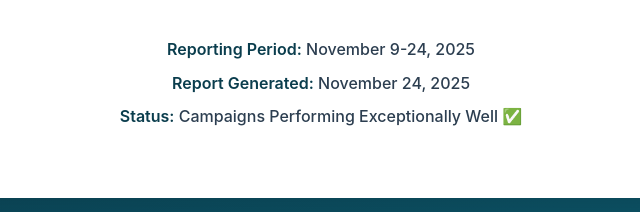
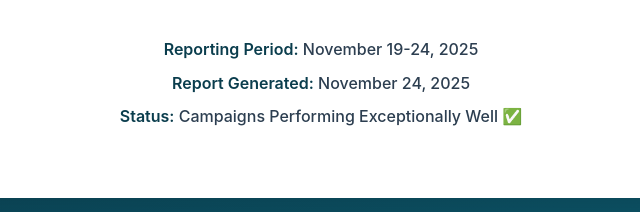
Before and after one commit to gattari86/DaisyPerformance, a website: page index.html in a window 1280 px wide. Shown: the part 282-494 px from the top of the page, 319-959 px from the left. Drawn offline with Linux system fonts and the light colour scheme.

Commit message:
Update reporting period to November 19-24, 2025

```diff
--- a/index.html
+++ b/index.html
@@ -811,7 +811,7 @@
             <p class="header-tagline">Campaign Performance Report</p>
             <h2 class="header-report-title">Consolidated Campaigns Health Check</h2>
             <div class="report-meta">
-                <p><strong>Reporting Period:</strong> November 9-24, 2025</p>
+                <p><strong>Reporting Period:</strong> November 19-24, 2025</p>
                 <p><strong>Report Generated:</strong> November 24, 2025</p>
                 <p><strong>Status:</strong> Campaigns Performing Exceptionally Well ✅</p>
             </div>
```
Also changed, not shown: README.md.
